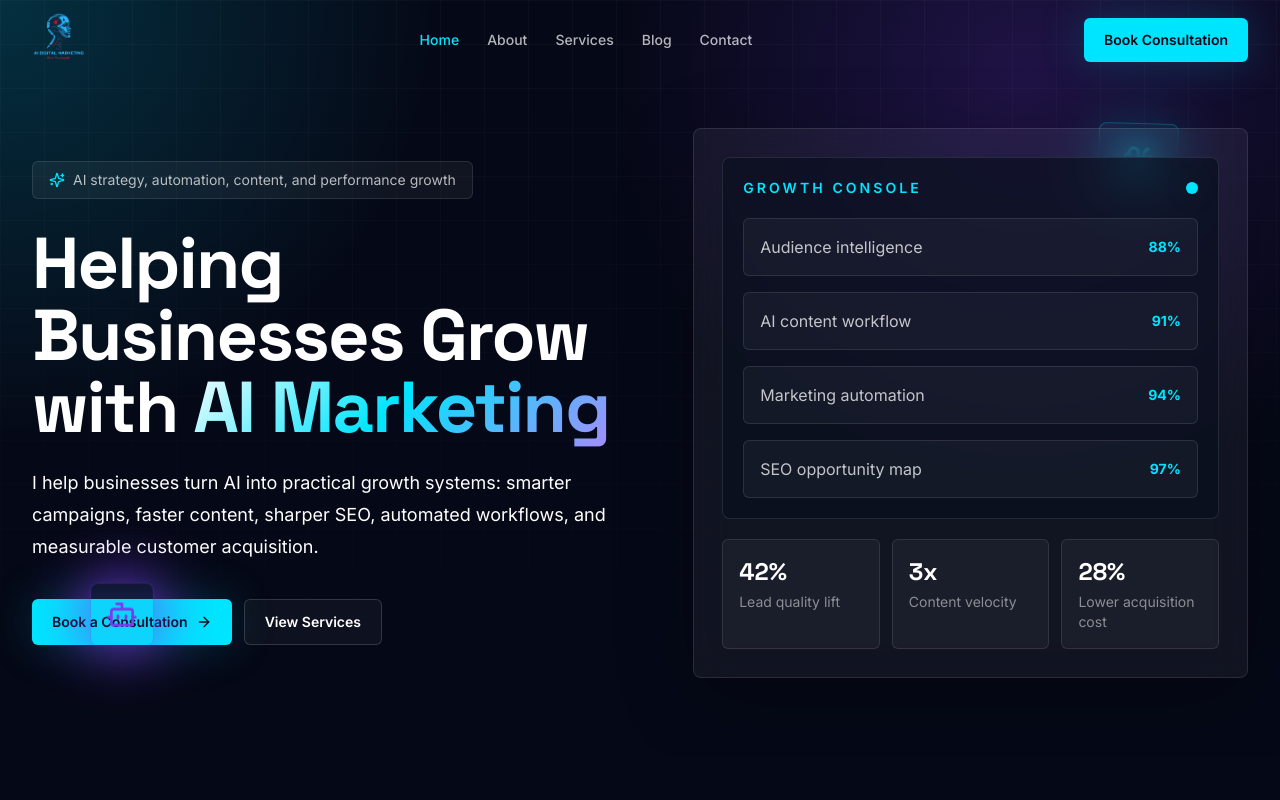
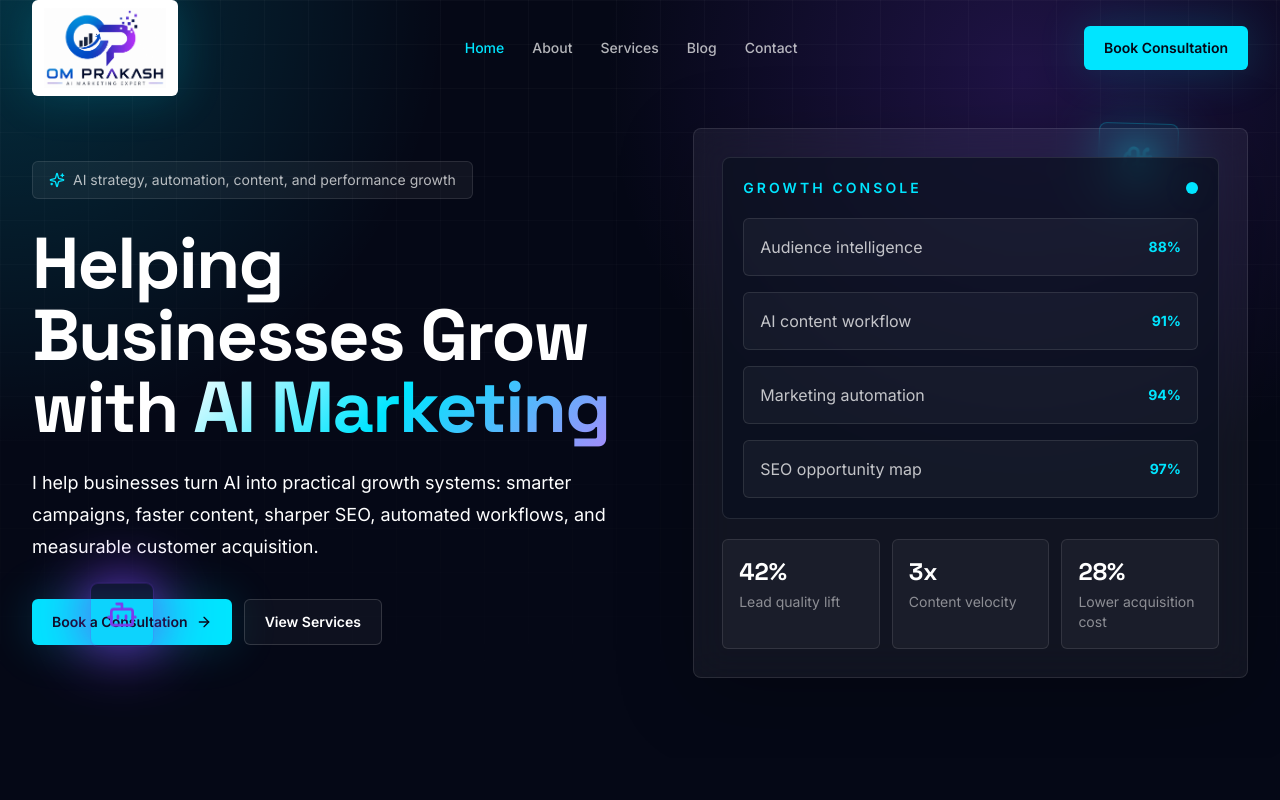
Before and after one commit to omgods66/personal-portfolio-website, a Next.js app: page / in a window 1280 px wide. Shown: the top 800 px of the page. Built offline with nearby package versions, Linux system fonts and the light colour scheme.

Commit message:
Update navbar logo

```diff
--- a/components/layout/navbar.tsx
+++ b/components/layout/navbar.tsx
@@ -28,15 +28,19 @@ export function Navbar() {
         scrolled ? "border-b border-white/10 bg-ink/82 shadow-2xl backdrop-blur-xl" : "bg-transparent"
       }`}
     >
-      <nav className="mx-auto flex h-20 max-w-7xl items-center justify-between px-4 sm:px-6 lg:px-8">
-        <Link href="/" className="flex items-center" aria-label="Om Prakash home">
+      <nav className="mx-auto flex h-24 max-w-7xl items-center justify-between px-4 sm:px-6 lg:px-8">
+        <Link
+          href="/"
+          className="flex items-center rounded-md bg-white px-3 py-2 shadow-glow"
+          aria-label="Om Prakash home"
+        >
           <Image
-            src="/logo.png"
+            src="/om-prakash-logo.png"
             alt="Om Prakash logo"
-            width={190}
-            height={72}
+            width={260}
+            height={118}
             priority
-            className="h-14 w-auto object-contain"
+            className="h-16 w-auto object-contain sm:h-20"
           />
         </Link>
 
```
Also changed, not shown: public/om-prakash-logo.png (added).
